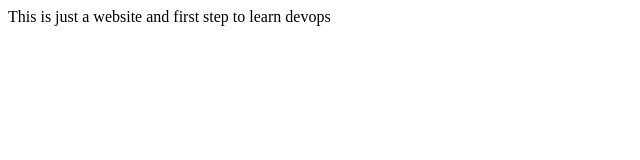
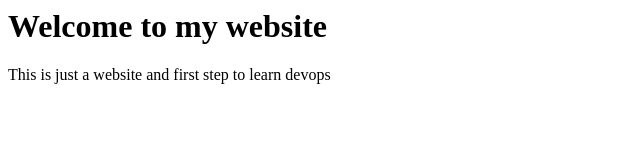
Before and after one commit to kajalanand/Learn_devops, a plain HTML site: page index.html in a window 1280 px wide. Shown: the whole page, without its empty margins (0-640 px from the left). Drawn offline with Linux system fonts and the light colour scheme.

Commit message:
added header

```diff
--- a/index.html
+++ b/index.html
@@ -1,5 +1,8 @@
 <html>
     <body>
+        <h1>
+                Welcome to my website
+        </h1>
         This is just a website and first step to learn devops
     </body>
 </html>
```
